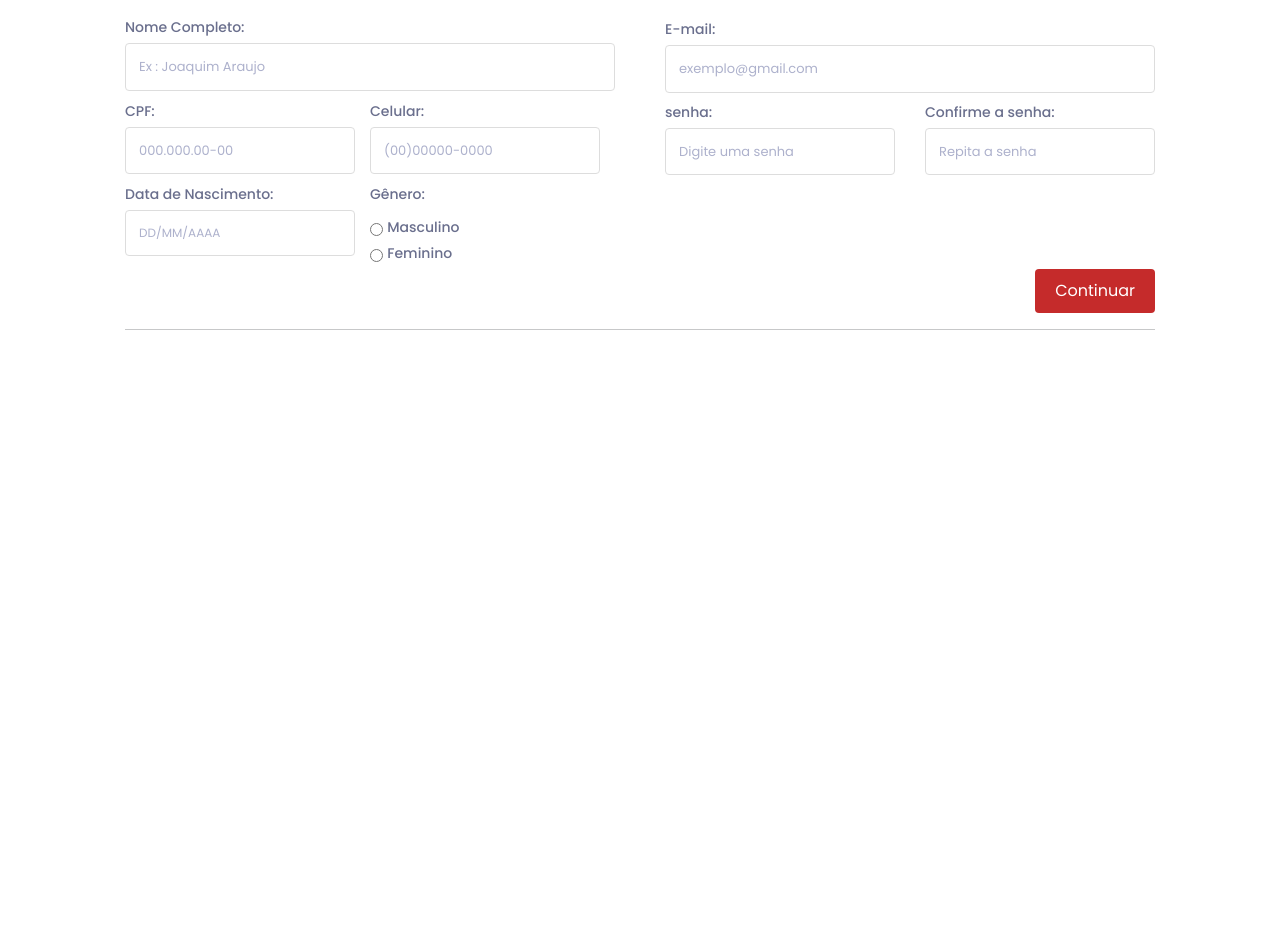
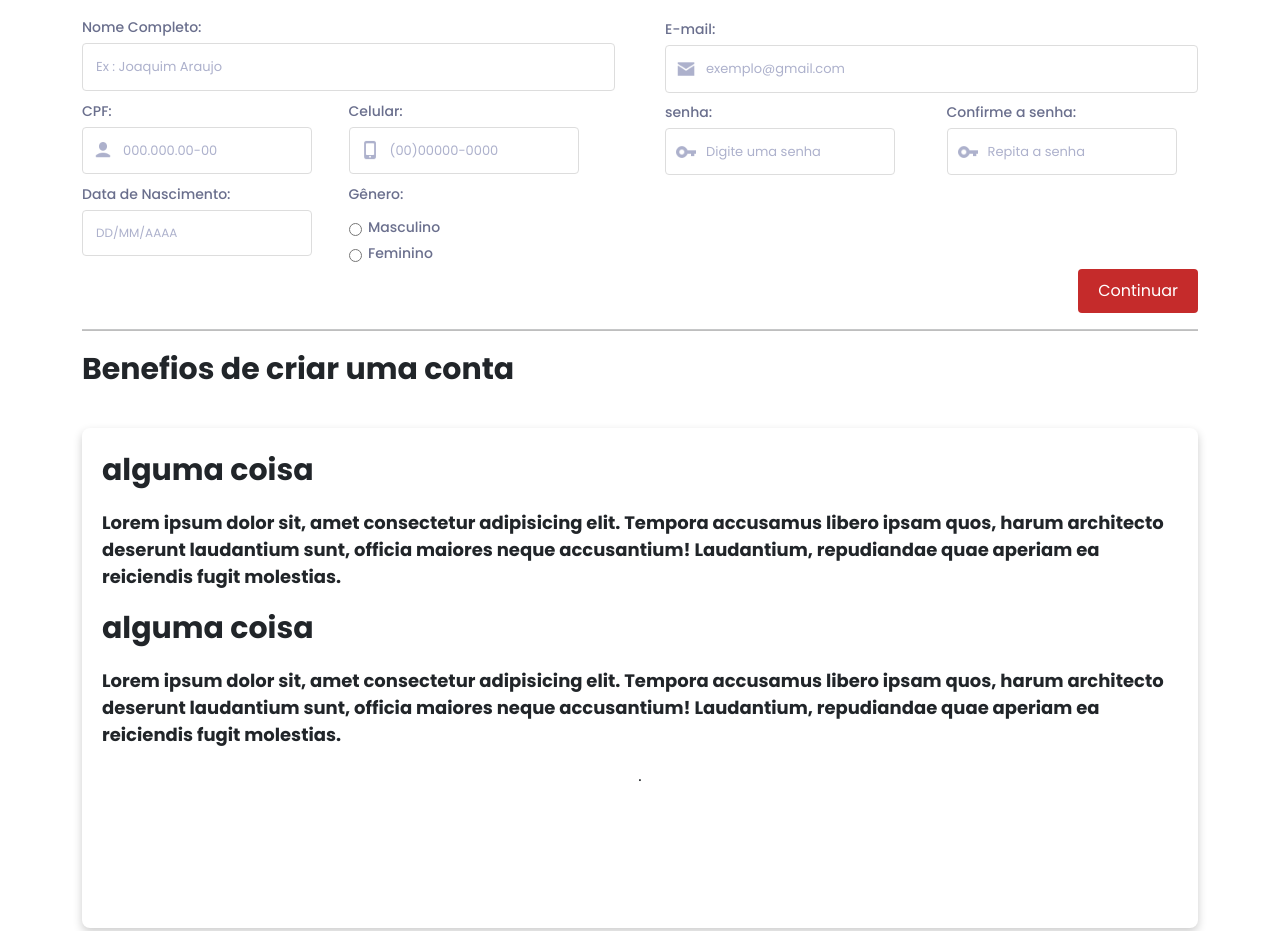
Before and after one commit to Dacruz28/BuscaMed, a plain HTML site: page cadastro.html in a window 1280 px wide. Shown: the part 207-1138 px from the top of the page. Before the commit the page ends 800 px from the top, so only its background shows below. Drawn offline with nearby package versions, Linux system fonts and the light colour scheme.

Commit message:
bora bora

```diff
--- a/cadastro.html
+++ b/cadastro.html
@@ -8,6 +8,8 @@
     integrity="sha384-QWTKZyjpPEjISv5WaRU9OFeRpok6YctnYmDr5pNlyT2bRjXh0JMhjY6hW+ALEwIH" crossorigin="anonymous">
     <link rel="preconnect" href="https://fonts.googleapis.com">
 <link rel="preconnect" href="https://fonts.gstatic.com" crossorigin>
+<link href="https://cdnjs.cloudflare.com/ajax/libs/font-awesome/6.0.0-beta3/css/all.min.css" rel="stylesheet">
+
 <link href="https://fonts.googleapis.com/css2?family=Poppins:ital,wght@0,100;0,200;0,300;0,400;0,500;0,600;0,700;0,800;0,900;1,100;1,200;1,300;1,400;1,500;1,600;1,700;1,800;1,900&display=swap" rel="stylesheet">
     <title>Buscamed</title>
 </head>
@@ -49,9 +51,10 @@
             <form action="#" method="post">
                 <div class="primeiro">
                     <label for="nome">Nome Completo:</label>
-                    <input type="text" id="nome" name="nome" placeholder="Ex : Joaquim Araujo" required>
+
+                    <input class="nomee" type="text" id="nome" name="nome" placeholder="Ex : Joaquim Araujo" required>
+
                     </div>
-
                 <div class="form1">
 
 
@@ -59,7 +62,7 @@
                     <div class="primeiro">
                         <label for="cpf">CPF:</label>
                         <div class="input-container">
-                            <input type="text" id="cpf" name="cpf" placeholder="000.000.00-00" required>
+                            <input type="textt" id="cpf" name="cpf" placeholder="000.000.00-00" required>
                         </div>
                     </div>
 
@@ -67,7 +70,7 @@
 
                 <div class="primeiro">
                     <label for="Celular">Celular:</label>
-                    <input type="text" id="celular" name="celular" placeholder="(00)00000-0000" required>
+                    <input type="ttext" id="celular" name="celular" placeholder="(00)00000-0000" required>
             </div>
 
 
@@ -98,8 +101,9 @@
 
             <div class="form2">
                 <div class="email">
+
                     <label for="Email">E-mail:</label>
-                    <input type="text" id="email" name="email" placeholder="exemplo@gmail.com" required>
+                    <input type="teext" id="email" name="email" placeholder="exemplo@gmail.com" required>
                 </div>
 
                 <div class="form3">
@@ -123,9 +127,29 @@
         <div class="botao">
             <a href="#"><input type="submit" value="Continuar"></a>
         </div>
+
         <hr>
+<div class="titulo-cadastro">
+    <p class="titulo-cadastro">Benefios de criar uma conta</p>
 
+
+</div>
+        <div class="conteudo_cadastro">
+            <div class="conteudo">
+            <p class="subTitulo">alguma coisa</p>
+            <p class="texto_sub">Lorem ipsum dolor sit, amet consectetur adipisicing elit. Tempora accusamus libero ipsam quos, harum architecto deserunt laudantium sunt, officia maiores neque accusantium! Laudantium, repudiandae quae aperiam ea reiciendis fugit molestias.</p>
+        </div>
+        <div class="conteudo2">
+            <p class="subTitulo">alguma coisa</p>
+                <p class="texto_sub">Lorem ipsum dolor sit, amet consectetur adipisicing elit. Tempora accusamus libero ipsam quos, harum architecto deserunt laudantium sunt, officia maiores neque accusantium! Laudantium, repudiandae quae aperiam ea reiciendis fugit molestias.</p>
+        </div>
+        .
     </div>
+</div>
+
+
+
+
     <script src="./js/cadastroData.js"></script>
     <link href="https://cdn.jsdelivr.net/npm/bootstrap@5.3.3/dist/css/bootstrap.min.css" rel="stylesheet"
     integrity="sha384-QWTKZyjpPEjISv5WaRU9OFeRpok6YctnYmDr5pNlyT2bRjXh0JMhjY6hW+ALEwIH" crossorigin="anonymous">
--- a/css/cadastro.css
+++ b/css/cadastro.css
@@ -7,6 +7,7 @@
 
 
 body {
+
     background-color: #fff;
 }
 
@@ -175,7 +176,7 @@ label {
     font-weight: 500;
 }
 
-input[type="text"], input[type="email"], input[type="date"], input[type="password"] {
+input[type="text"],[type="textt"],[type="teext"],[type="ttext"],  input[type="email"], input[type="date"], input[type="password"] {
     width: 230px;
     padding: 13px;
     margin-bottom: 10px;
@@ -192,7 +193,34 @@ input#nome, #email {
     display: flex;
     flex-direction: column;
 }
-
+    input[type="textt"] {
+        padding-left: 40px; /* Espaço para a imagem */
+        background-image: url('../img/icons8-usuário-30.png'); /* Caminho da sua imagem */
+        background-repeat: no-repeat;
+        background-position: 10px center; /* Move a imagem para a esquerda */
+        background-size: 20px 20px; /* Ajuste o tamanho da imagem */
+    }
+    input[type="teext"] {
+        padding-left: 40px; /* Espaço para a imagem */
+        background-image: url('../img/icons8-nova-mensagem-24.png'); /* Caminho da sua imagem */
+        background-repeat: no-repeat;
+        background-position: 10px center; /* Move a imagem para a esquerda */
+        background-size: 20px 20px; /* Ajuste o tamanho da imagem */
+    }
+    input[type="ttext"] {
+        padding-left: 40px; /* Espaço para a imagem */
+        background-image: url('../img/icons8-celular-24.png'); /* Caminho da sua imagem */
+        background-repeat: no-repeat;
+        background-position: 10px center; /* Move a imagem para a esquerda */
+        background-size: 20px 20px; /* Ajuste o tamanho da imagem */
+    }
+    input[type="password"] {
+        padding-left: 40px; /* Espaço para a imagem */
+        background-image: url('../img/icons8-chave-24.png'); /* Caminho da sua imagem */
+        background-repeat: no-repeat;
+        background-position: 10px center; /* Move a imagem para a esquerda */
+        background-size: 20px 20px; /* Ajuste o tamanho da imagem */
+    }
 .form1 {
     display: grid;
     grid-template-columns: repeat(2, 1fr);
@@ -262,3 +290,24 @@ input[type="submit2"] {
 input[type="submit2"]:hover{
     background-color: #CCCCCC;
 }
+hr{
+height: 2px;
+background-color: #000;
+}
+.conteudo_cadastro{
+height: 500px;
+text-align: center;
+background-color: #ffffff; /* Cor de fundo da div */
+padding: 20px; /* Espaçamento interno */
+border-radius: 8px; /* Bordas arredondadas */
+box-shadow: 0 4px 10px rgba(0, 0, 0, 0.2); /* Sombra */
+margin: 20px 0; /* Margem acima e abaixo */
+}
+
+.subTitulo{
+    font-size: 30px;
+}
+
+.texto_sub{
+    font-size: 18px;
+}
```
Also changed, not shown: img/icons8-celular-24.png (added), img/icons8-chave-24.png (added), img/icons8-nova-mensagem-24.png (added), img/icons8-usuário-30.png (added).
